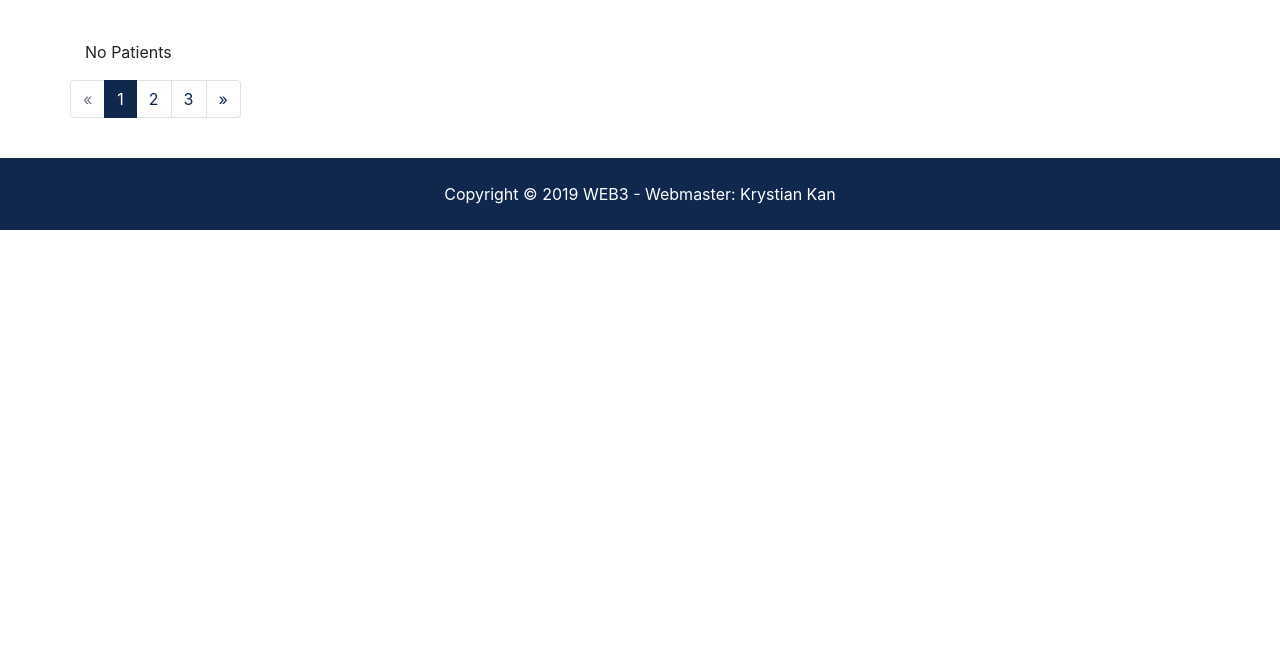
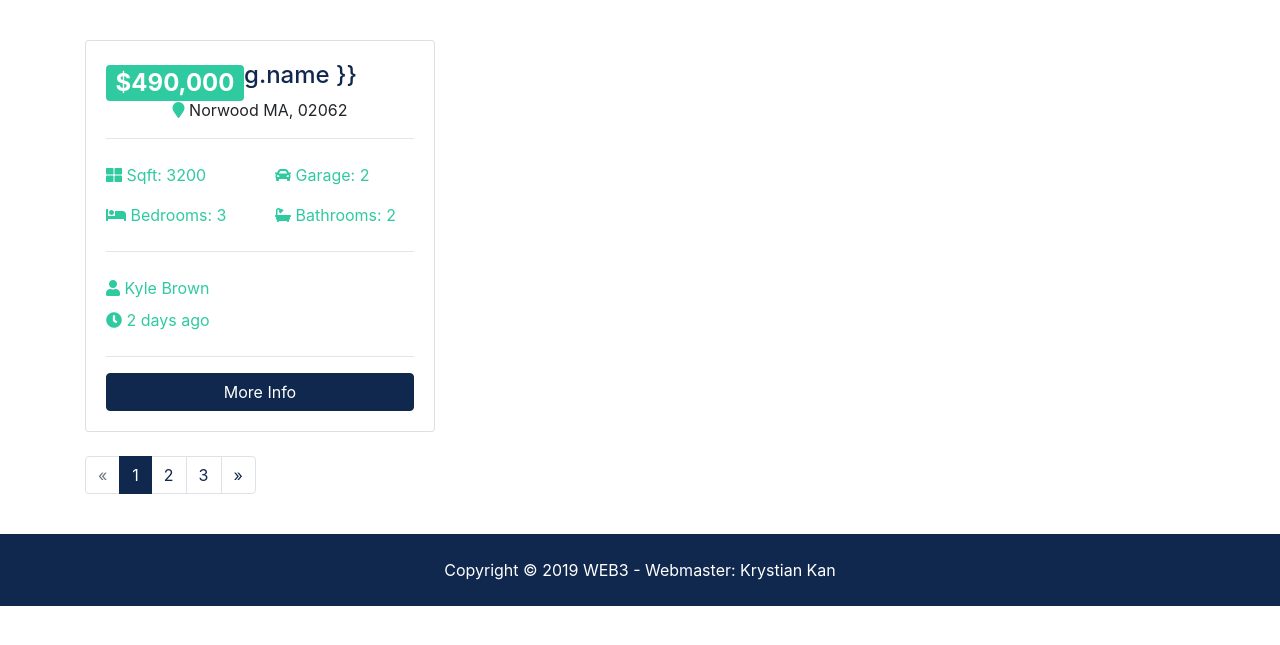
Before and after one commit to Krychaz/MedProject, a Django app: page /listings/ in a window 1280 px wide. Shown: the part 120-765 px from the top of the page. Run offline with Django 3.2, Linux system fonts and the light colour scheme; tables that the repository leaves empty hold one stand-in row (values such as "Sample post"); some libraries are stand-ins or nearby versions.

Commit message:
more db display fixed

```diff
--- a/listings/views.py
+++ b/listings/views.py
@@ -7,9 +7,9 @@
   listings = listing.objects.all()
 
   context = {
-    'patients' : listings
+    'listings' : listings
   }
-  return render(request, 'listings/listings.html')
+  return render(request, 'listings/listings.html', context)
 
 def listing(request):
   return render(request, 'listings/listing.html')
--- a/templates/listings/listings.html
+++ b/templates/listings/listings.html
@@ -19,23 +19,39 @@
 <section id="listings" class="py-4">
   <div class="container">
     <div class="row">
-
       {% if listings %}
         {% for listing in listings %}
         <div class="col-md-6 col-lg-4 mb-4">
             <div class="card listing-preview">
+              <div class="card-img-overlay">
+                <h2>
+                  <span class="badge badge-secondary text-white">$490,000</span>
+                </h2>
+              </div>
               <div class="card-body">
                 <div class="listing-heading text-center">
-                <h4 class="text-primary">Jane Doe</h4>
+                  <h4 class="text-primary">{‌{ listing.name }}</h4>
                   <p>
-                  <i class="fas fa-map-marker text-secondary"></i> Bishopstown Co,Cork</p>
+                    <i class="fas fa-map-marker text-secondary"></i> Norwood MA, 02062</p>
                 </div>
                 <hr>
                 <div class="row py-2 text-secondary">
                   <div class="col-6">
-                  <i class="fas fa-asterisk"> Risk:</i> Low</div>
+                    <i class="fas fa-th-large"></i> Sqft: 3200</div>
+                  <div class="col-6">
+                    <i class="fas fa-car"></i> Garage: 2</div>
+                </div>
+                <div class="row py-2 text-secondary">
+                  <div class="col-6">
+                    <i class="fas fa-bed"></i> Bedrooms: 3</div>
+                  <div class="col-6">
+                    <i class="fas fa-bath"></i> Bathrooms: 2</div>
                 </div>
                 <hr>
+                <div class="row py-2 text-secondary">
+                  <div class="col-12">
+                    <i class="fas fa-user"></i> Kyle Brown</div>
+                </div>
                 <div class="row text-secondary pb-2">
                   <div class="col-6">
                     <i class="fas fa-clock"></i> 2 days ago</div>
@@ -51,7 +67,7 @@
         <p>No Patients</p>
       </div>
       {% endif %}
-
+    </div>
     <div class="row">
       <div class="col-md-12">
         <ul class="pagination">
```
Lines whose indentation alone changed are shown as unchanged.
